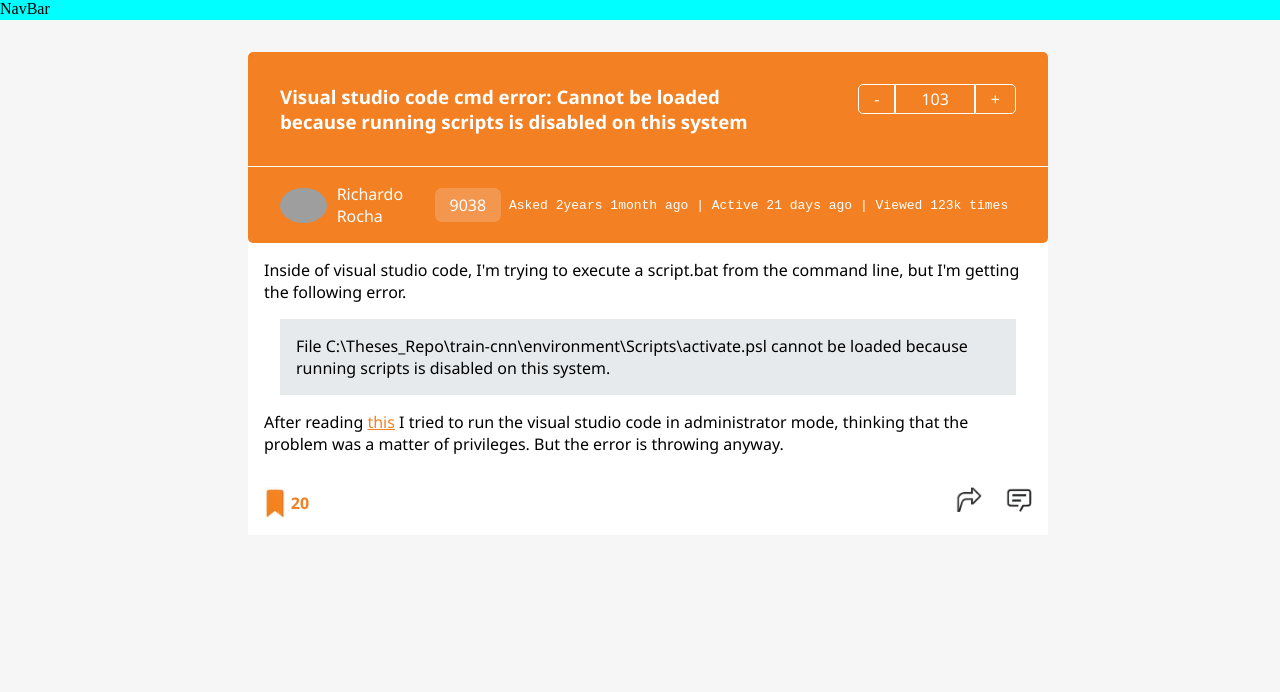
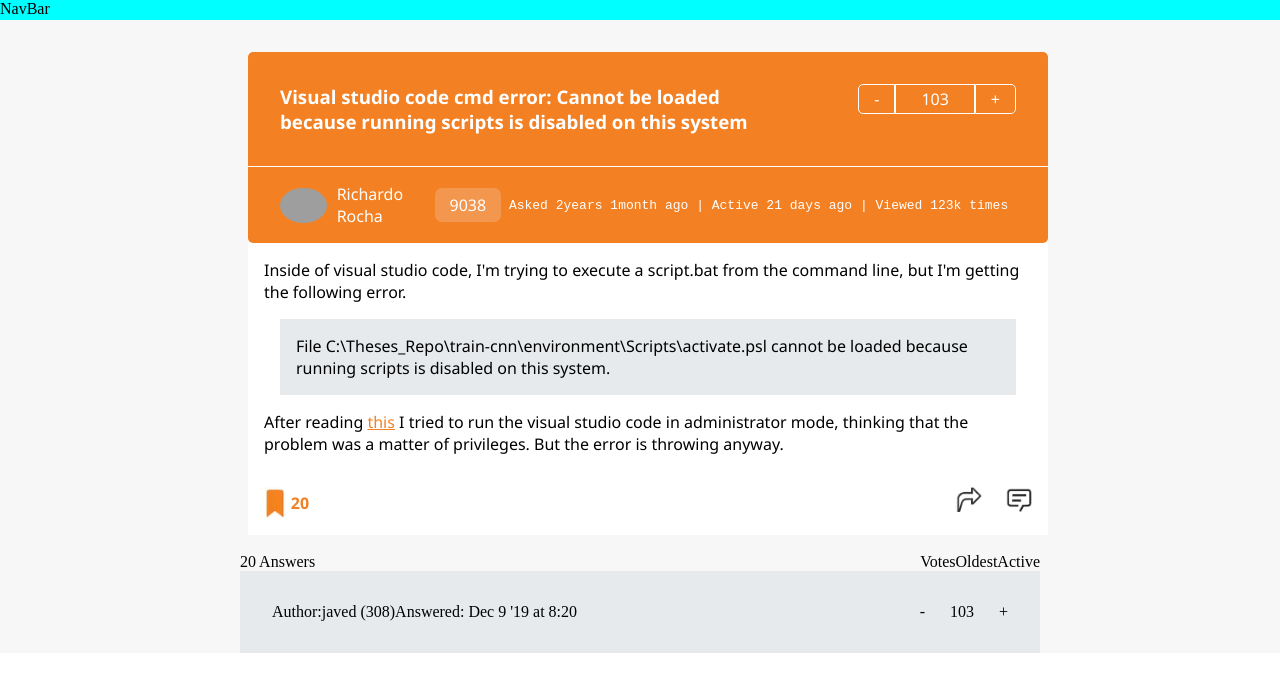
Before and after one commit to abhishekdasz/StackoverflowClone, a React (Create React App) app: page / in a window 1280 px wide. Shown: the top 692 px of the page. Built offline with nearby package versions, Linux system fonts and the light colour scheme; grey boxes are pictures that could not be loaded.

Commit message:
creating the answer-section

```diff
--- a/package.json
+++ b/package.json
@@ -9,6 +9,7 @@
     "react": "^18.2.0",
     "react-dom": "^18.2.0",
     "react-scripts": "5.0.1",
+    "sass": "^1.69.7",
     "web-vitals": "^2.1.4"
   },
   "scripts": {
--- /dev/null
+++ b/src/components/Answers.jsx
@@ -0,0 +1,34 @@
+import React from 'react'
+import './Answers.scss'
+
+const Answers = () => {
+  return (
+    <div className='answers-section'>
+        <div className="answers-container">
+            <div className="ans-nav">
+                <p> 20 Answers </p>
+                <div className="nav">
+                    <p> Votes </p>
+                    <p> Oldest </p>
+                    <p> Active </p>
+                </div>
+            </div>
+
+            <div className="ans-author-details">
+                <div className="auth-det">
+                    <p> Author:  </p>
+                    <p> javed (308) </p>
+                    <p> Answered: Dec 9 '19 at 8:20 </p>
+                </div>
+                <div className="btn">
+                    <p id='minus'> - </p>
+                    <p id='num'> 103 </p>
+                    <p id='plus'> + </p>
+                </div>
+            </div>
+        </div>
+    </div>
+  )
+}
+
+export default Answers
--- /dev/null
+++ b/src/components/Answers.scss
@@ -0,0 +1,34 @@
+.answers-section
+{
+    width: 800px;
+    .answers-container
+    {
+        .ans-nav
+        {
+            display: flex;
+            justify-content: space-between;
+
+            .nav
+            {
+                display: flex;
+            }
+        }
+
+        .ans-author-details
+        {
+            display: flex;
+            justify-content: space-between;
+            background-color: #e6eaed;
+            padding: 2rem;
+            .auth-det
+            {
+                display: flex;
+            }
+
+            .btn
+            {
+                display: flex;
+            }
+        }
+    }
+}
--- a/src/components/HeroSection.jsx
+++ b/src/components/HeroSection.jsx
@@ -1,10 +1,13 @@
 import React from 'react'
 import Questions from './Questions'
+import Answers from './Answers'
 
 const HeroSection = () => {
   return (
     <div className='hero-section'>
       <Questions/>
+      <br />
+      <Answers/>
     </div>
   )
 }
--- a/src/index.css
+++ b/src/index.css
@@ -6,10 +6,11 @@
 }
 .hero-section
 {
-  background: #80808012;
-  height: 85vh;
+  background: #f7f7f7;
   display: flex;
+  flex-direction: column;
   justify-content: center;
+  align-items: center;
 }
 .navbar
 {
@@ -157,6 +158,7 @@
 .save-ques img
 {
   height: 32px;
+  cursor: pointer;
 }
 .share-comment
 {
@@ -166,4 +168,5 @@
 .share-comment img
 {
   height: 25px;
+  cursor: pointer;
 }
```
Also changed, not shown: 1 other file (tests, documents, lock files or other folders).
